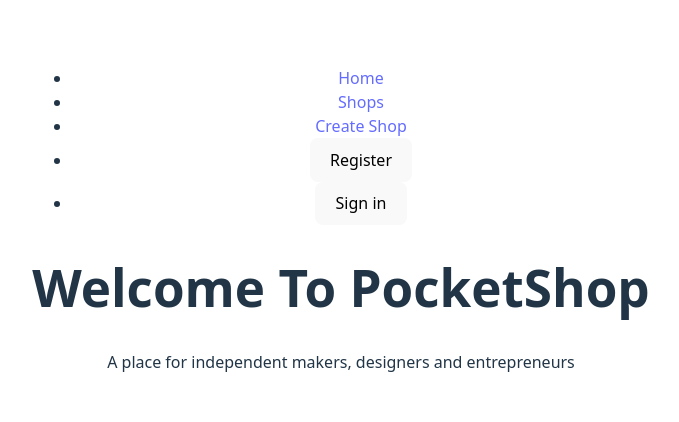
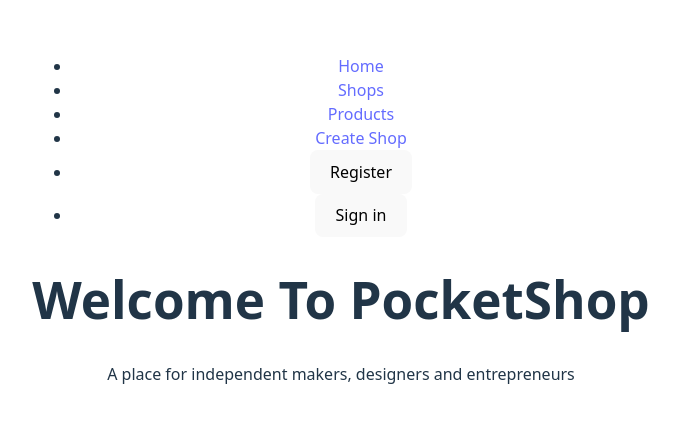
Before and after one commit to shaepy/pocketshop-frontend, a React (Vite) app: page / in a window 1280 px wide. Shown: the part 180-602 px from the top of the page, without its empty margins (299-978 px from the left). Built offline with nearby package versions, Linux system fonts and the light colour scheme; no server answers.

Commit message:
just added products

```diff
--- a/components/NavBar/NavBar.jsx
+++ b/components/NavBar/NavBar.jsx
@@ -28,6 +28,9 @@ const NavBar = () => {
         <li>
           <Link to="/shops">Shops</Link>
         </li>
+        <li>
+          <Link to="/products">Products</Link>
+        </li>
         {/* ST-Todo: We should display based on whether a user has a shop */}
         {/* ex. "Create Shop" if no shop exists. "My Shop" to manage an existing shop */}
         <li>
--- /dev/null
+++ b/components/Products/Products.jsx
@@ -0,0 +1,12 @@
+import { useState, UseEffect } from "react";
+
+
+export const Products =()=>{
+
+
+
+    return
+    <>
+
+    </>
+}
--- a/src/App.jsx
+++ b/src/App.jsx
@@ -10,6 +10,7 @@ import ShopPage from "../components/ShopPage/ShopPage";
 import SignUpForm from "../components/SignUpForm/SignUpForm";
 import SignInForm from "../components/SignInForm/SignInForm";
 import ShopCreate from "../components/ShopCreate/ShopCreate";
+import { Products } from "../components/Products/Products";
 import "./App.css";
 
 const App = () => {
@@ -21,6 +22,7 @@ const App = () => {
       <Routes>
         <Route path="/" element={<LandingPage />} />
         <Route path="/shops" element={<Shops />} />
+        <Route path="/products" element={<Products />} />
         <Route
           path="/shops/new"
           element={
```
Also changed, not shown: services/productService.js (added).
